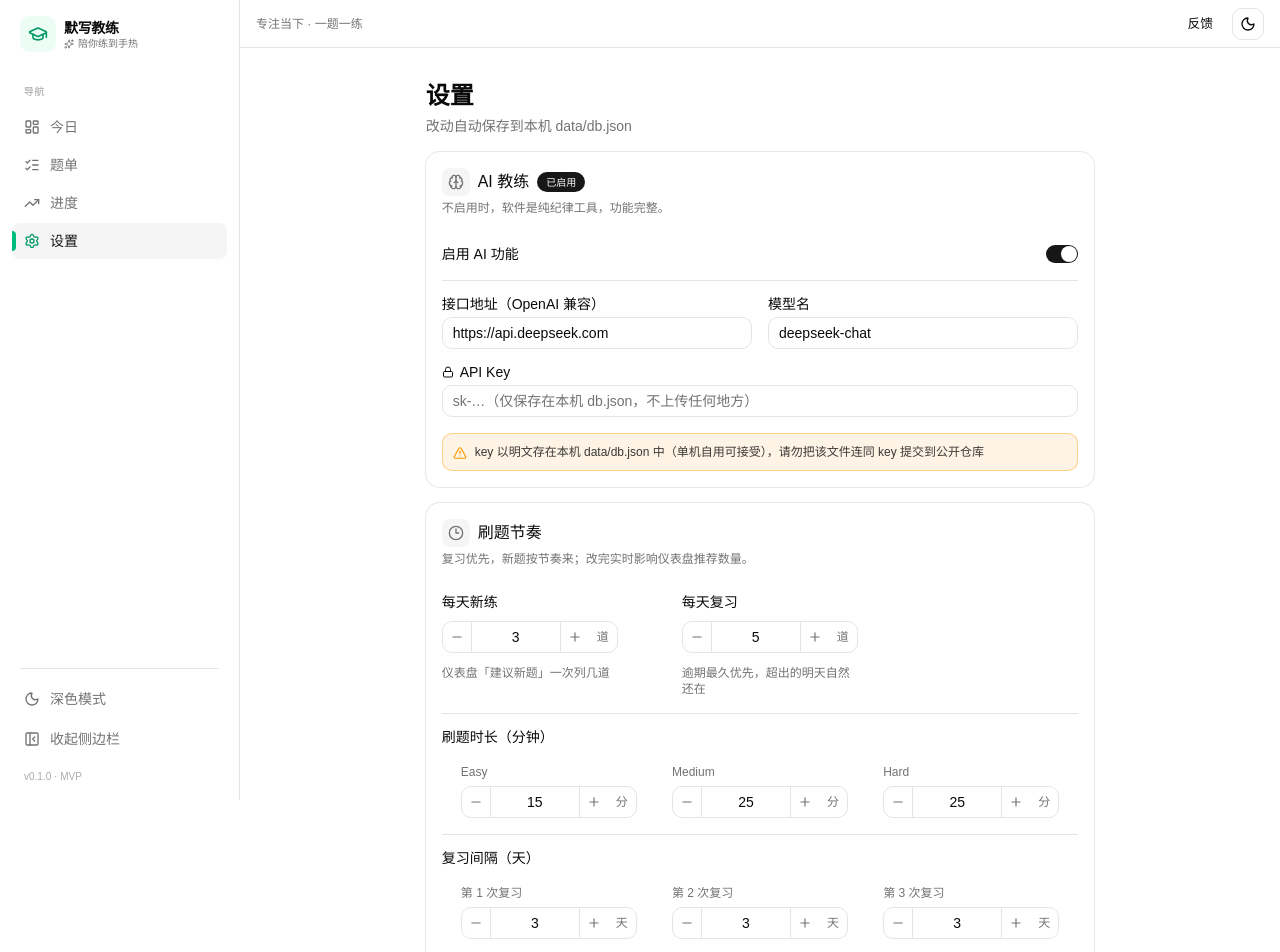
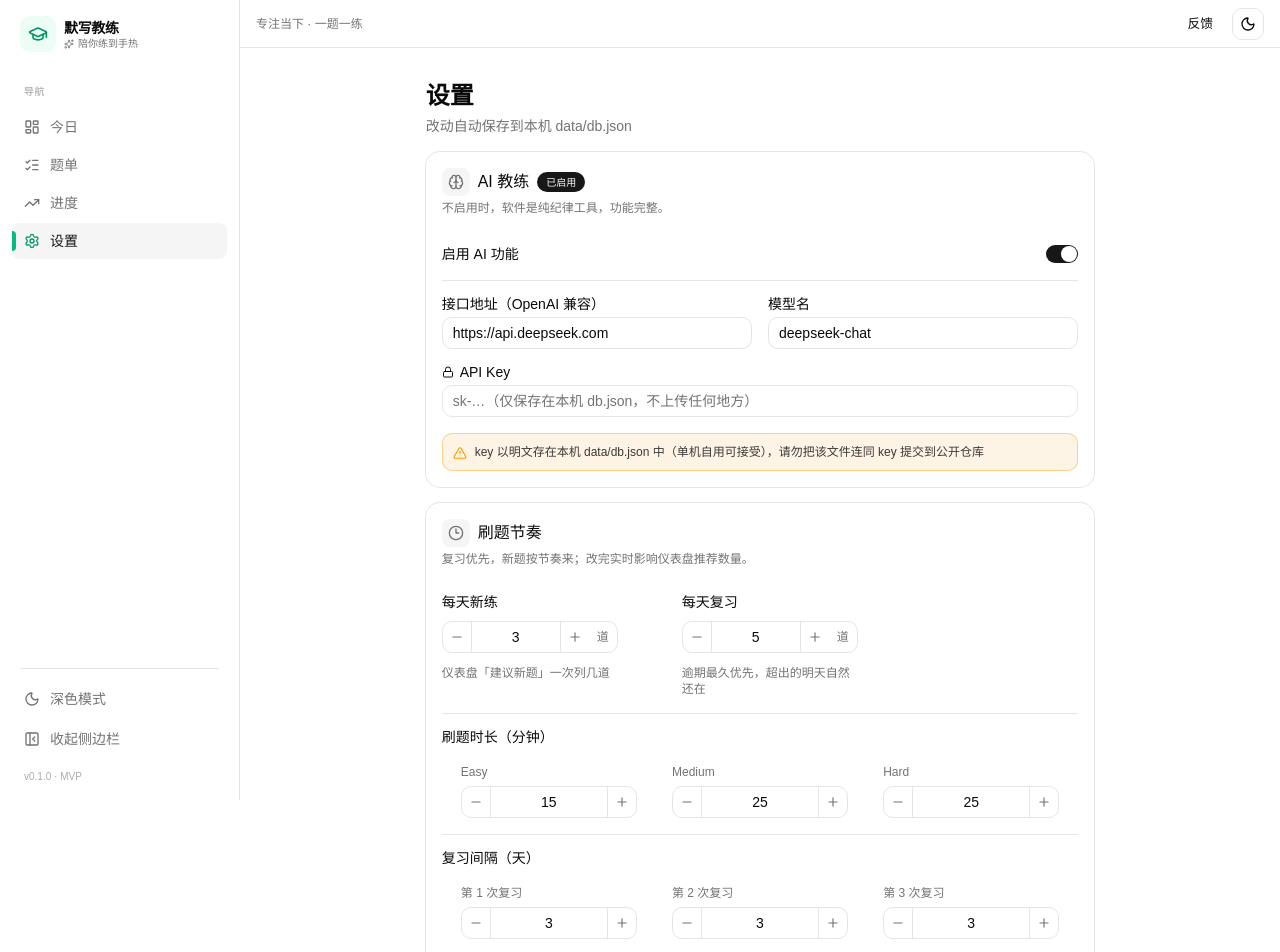
Before and after one commit to pdd1996/moxie-coach, a React (Vite) app: page /settings in a window 1280 px wide. Shown: the top 952 px of the page. Built offline with nearby package versions, Linux system fonts and the light colour scheme; no server answers.

Commit message:
style(Settings): 去掉刷题时长/复习间隔 Stepper 中重复的单位
标题已带（分钟）/（天），按钮里的 unit="分"/"天" 冗余，移除。

```diff
--- a/src/pages/Settings.tsx
+++ b/src/pages/Settings.tsx
@@ -215,7 +215,6 @@ export default function Settings() {
                   onChange={(v) => patchTimeLimit(k, v)}
                   min={1}
                   max={240}
-                  unit="分"
                 />
               </div>
             ))}
@@ -236,7 +235,6 @@ export default function Settings() {
                   onChange={(v) => patchInterval(i, v)}
                   min={1}
                   max={365}
-                  unit="天"
                 />
               </div>
             ))}
```
